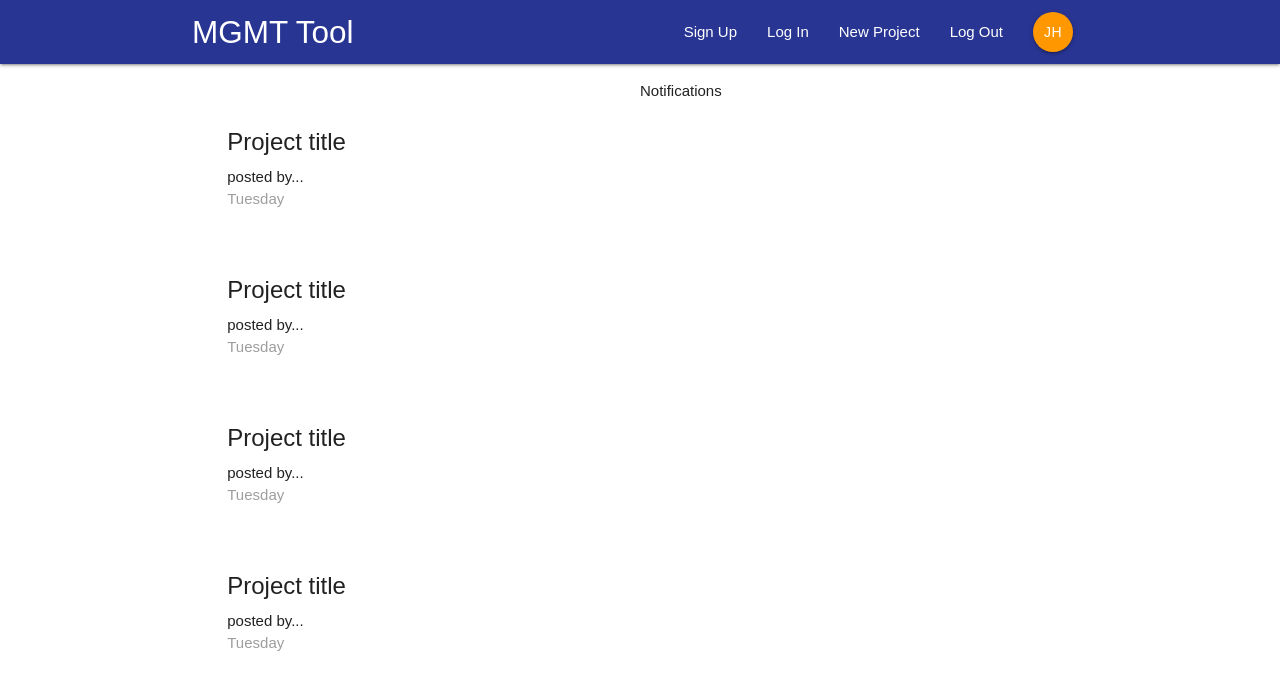
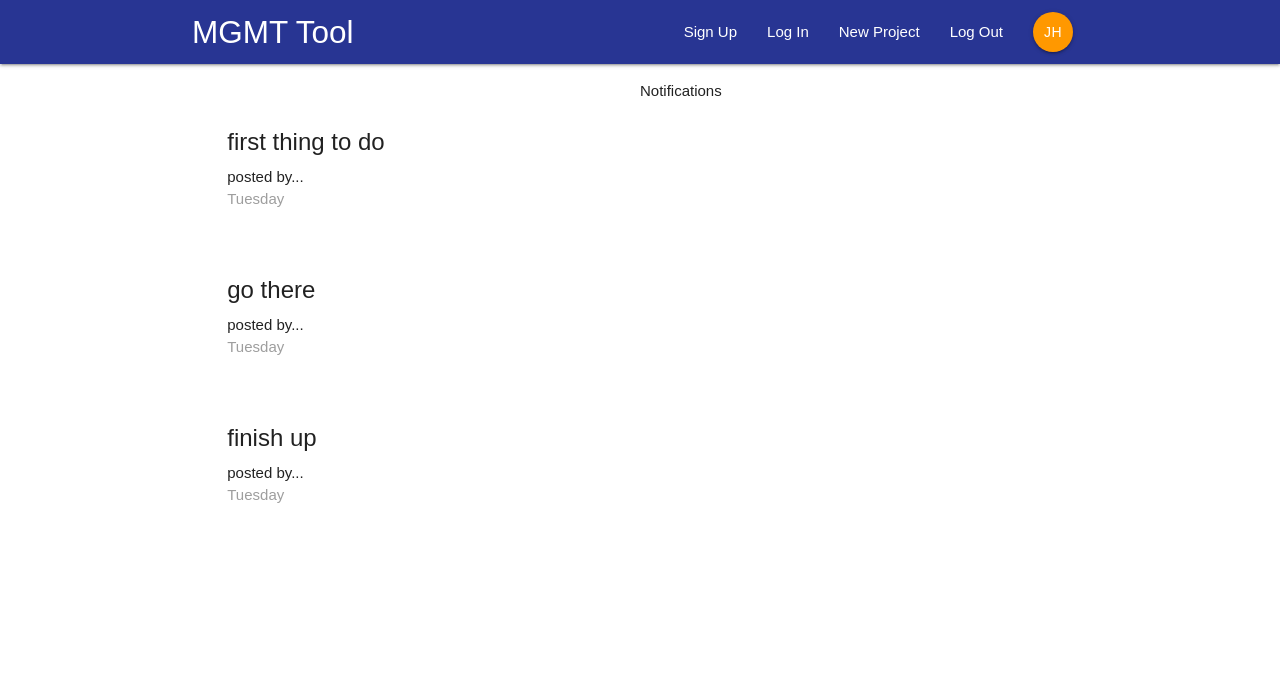
Before and after one commit to joncancode/proj_mgmt, a React (Create React App) app: page / in a window 1280 px wide. Shown: the top 690 px of the page. Built offline with nearby package versions, Linux system fonts and the light colour scheme.

Commit message:
push dummy data for proj titles

```diff
--- a/src/components/dashboard/Dashboard.js
+++ b/src/components/dashboard/Dashboard.js
@@ -1,14 +1,16 @@
 import React, { Component } from 'react';
 import Notifications from './Notifications';
 import ProjectList from '../projects/ProjectList';
+import { connect } from 'react-redux';
 
 class Dashboard extends Component {
   render() {
+    const {projects} = this.props;
     return (
       <div className="dashboard container">
         <div className="row">
           <div className="col s12 m6">
-            <ProjectList />
+            <ProjectList projects={projects}/>
           </div>
           <div className="col s12 m5 offset-m1"> </div>
           <Notifications />
@@ -18,4 +20,10 @@
   }
 }
 
-export default Dashboard
+const mapStateToProps = (state) => {
+  return {
+    projects: state.project.projects
+  };
+};
+
+export default connect(mapStateToProps)(Dashboard);
--- a/src/components/projects/ProjectList.js
+++ b/src/components/projects/ProjectList.js
@@ -1,13 +1,13 @@
 import React from 'react';
 import ProjectSummary from './ProjectSummary';
 
-const ProjectList = () => {
+const ProjectList = ({ projects }) => {
   return (
     <div className="project-list section">
-      <ProjectSummary />
-      <ProjectSummary />
-      <ProjectSummary />
-      <ProjectSummary />
+      {projects &&
+        projects.map(project => {
+          return <ProjectSummary project={project} key={project.id} />;
+        })}
     </div>
   );
 };
--- a/src/components/projects/ProjectSummary.js
+++ b/src/components/projects/ProjectSummary.js
@@ -1,10 +1,11 @@
 import React from 'react'
+import projectReducer from '../../store/reducers/projectReducer';
 
-const ProjectSummary = () => {
+const ProjectSummary = ({project}) => {
     return (
         <div className="card z-depth-0 project-summary">
         <div className="card-content">
-          <span className="card-title">Project title</span>
+          <span className="card-title">{project.title}</span>
           <p>posted by...</p>
           <p className="grey-text">Tuesday</p>
         </div>
--- a/src/store/reducers/projectReducer.js
+++ b/src/store/reducers/projectReducer.js
@@ -1,4 +1,10 @@
-const initState = {}
+const initState = {
+    projects: [
+        {id: '1', title: 'first thing to do', content: 'blah blah'},
+        {id: '2', title: 'go there', content: 'blah blah'},
+        {id: '3', title: 'finish up', content: 'blah blah'}
+    ]
+}
 
 const projectReducer = (state = initState, action) => {
     return state
```
